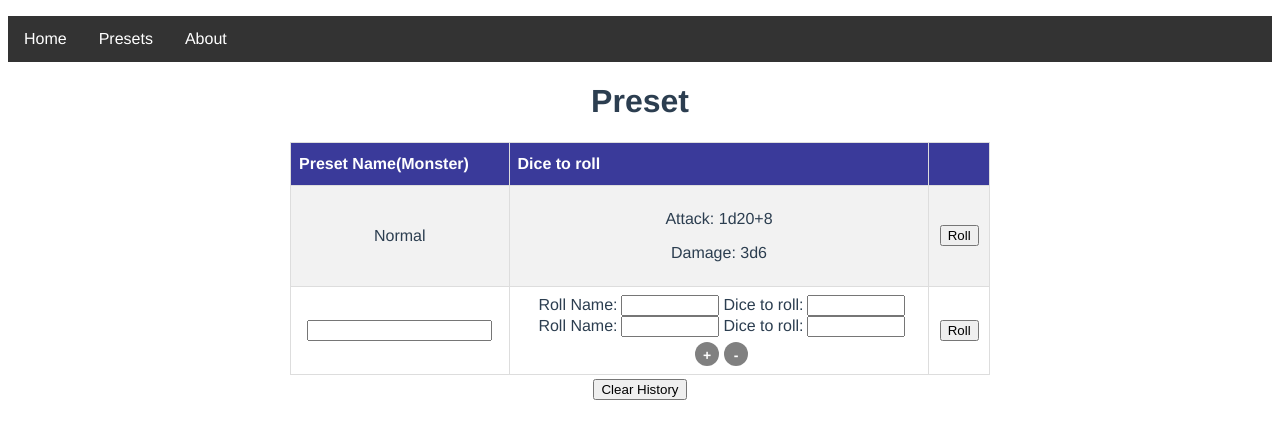
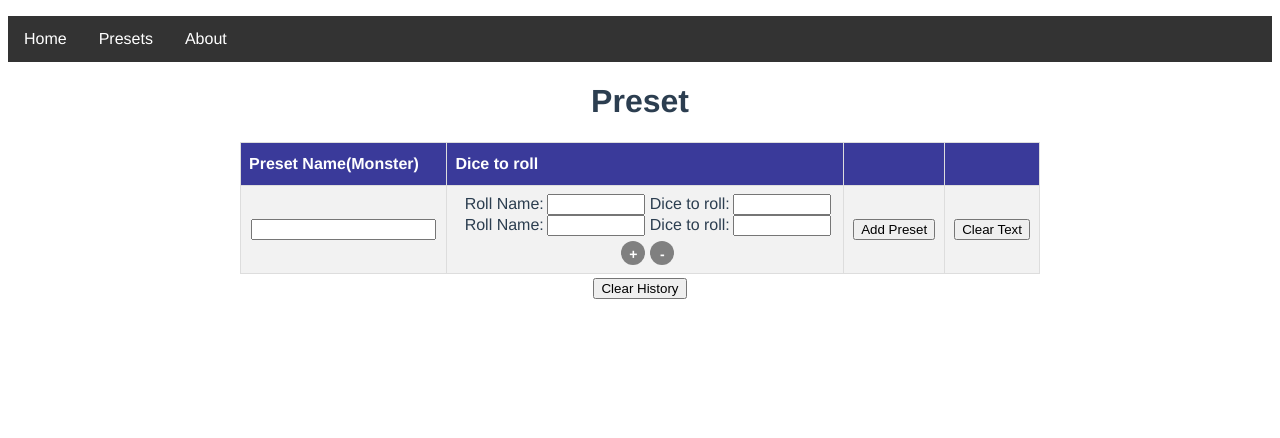
Before and after one commit to Harehn/DiceRoller, a Vue app in the folder Frontend/diceroller/: page / in a window 1280 px wide. Both pictures are taken after a click on the link "Presets". Shown: the top 438 px of the page. Built offline with nearby package versions, Linux system fonts and the light colour scheme.

Commit message:
Added persistence in cache(localstorage) for presets and delete presets

```diff
--- a/Frontend/diceroller/src/components/Preset.vue
+++ b/Frontend/diceroller/src/components/Preset.vue
@@ -4,6 +4,7 @@
       <tr>
         <th>Preset Name(Monster)</th>
         <th>Dice to roll</th>
+        <th></th>
         <th></th>
       </tr>
       <tr v-for="preset in dice_presets">
@@ -13,6 +14,9 @@
         </td>
         <td>
           <input type='button' value='Roll' @click='roll_preset(preset)'>
+        </td>
+        <td>
+          <input type='button' value='delete' @click='preset_remove(preset)'>
         </td>
       </tr>
       <tr>
@@ -28,7 +32,10 @@
           <span class="add" @click="dice=Math.max(dice-1, 1)">-</span>
         </td>
         <td>
-          <input type='button' value='Roll' @click='makePreset'>
+          <input type='button' value='Add Preset' @click='makePreset'>
+        </td>
+        <td>
+          <input type='button' value='Clear Text' @click=''>
         </td>
       </tr>
     </table>
@@ -99,10 +106,16 @@
         new_preset['Rolls'] = roll_array;
         console.log(new_preset);
         this.dice_presets.unshift(new_preset);
+        //Putting this here instead of in 'watch' because it was not updating as it should
+        localStorage.dice_presets = JSON.stringify(this.dice_presets);
+      },
+      preset_remove(preset){
+        this.dice_presets = this.dice_presets.filter(item => item !== preset);
+        localStorage.dice_presets = JSON.stringify(this.dice_presets);
       }
     },
     mounted() {
-      this.dice_presets.unshift({'PresetName': "Normal", "Rolls": [['Attack','1d20+8'], ['Damage','3d6']]})
+      //this.dice_presets.unshift({'PresetName': "Normal", "Rolls": [['Attack','1d20+8'], ['Damage','3d6']]})
       //https://stackoverflow.com/a/58475472/28974846
       if (process.env.NODE_ENV == 'development'){
         this.in_dev = true;
@@ -111,6 +124,14 @@
         console.log("App was opened in PRODUCTION");
       }
       console.log("Preset was mounted.")
+      if (localStorage.dice_presets){
+        try{
+          this.dice_presets = JSON.parse(localStorage.dice_presets);
+        }catch{
+          localStorage.clear();
+        }
+
+      }
     }
   }
 </script>
@@ -163,7 +184,7 @@
   /* font-family: Arial, Helvetica, sans-serif; */
   border-collapse: collapse;
   width: 100%;
-  max-width: 700px;
+  max-width: 800px;
   margin-right: auto;
   margin-left: auto;
   margin-top: 4px;
```
